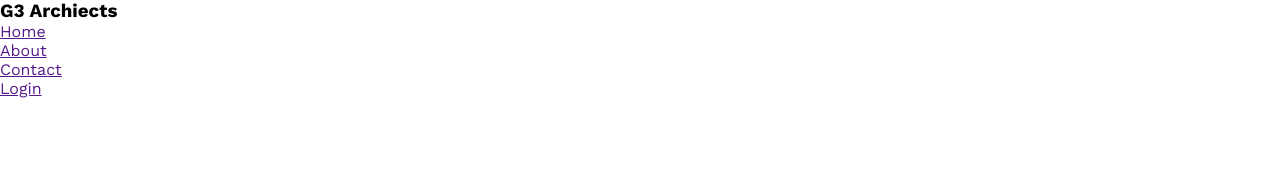
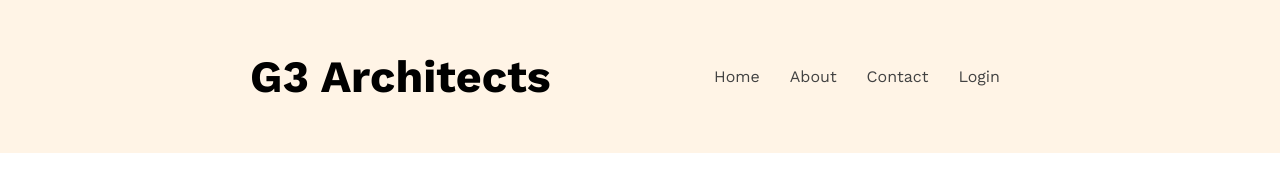
Before and after one commit to mihad-khadem/g3-arcitecht-project-web, a plain HTML site: page index.html in a window 1280 px wide. Drawn offline with nearby package versions, Linux system fonts and the light colour scheme.

Commit message:
Banner Section started

```diff
--- a/index.html
+++ b/index.html
@@ -3,7 +3,7 @@
 <head>
     <meta charset="UTF-8">
     <meta name="viewport" content="width=device-width, initial-scale=1.0">
-    <title>Arcitech Website</title>
+    <title>Architect Website</title>
 
     <!-- Google Font CDN Link  -->
     <link rel="preconnect" href="https://fonts.googleapis.com">
@@ -13,10 +13,10 @@
     <link rel="stylesheet" href="style.css">
 </head>
 <body>
-    <header>
+    <header >
         <!-- Nav Bar Section  -->
         <nav>
-            <h3>G3 Archiects</h3>
+            <h3 class="nav-title">G3 Architects</h3>
             <ul>
                 <li><a href="">Home</a></li>
                 <li><a href="">About</a></li>
@@ -24,6 +24,7 @@
                 <li><a href="">Login</a></li>
             </ul>
         </nav>
+        <!-- Banner Section  -->
     </header>
 
     <main>
--- a/style.css
+++ b/style.css
@@ -3,3 +3,31 @@
     padding: 0px;
     font-family: 'Work Sans', sans-serif;
 }
+
+/* Header Section  */
+header{
+    background-color: rgba(255, 144, 14, 0.10);
+    padding: 50px 250px;
+}
+nav{
+    display: flex;
+    justify-content: space-between;
+    align-items: center;
+}
+.nav-title{
+    font-size: 2.8rem;
+}
+nav > ul{
+    display: flex;
+    justify-content: ;
+}
+nav li {
+    list-style: none;
+    margin-right: 30px;
+    font-size: 500;
+    font-size: 1rem;
+}
+nav li a{
+    text-decoration: none;
+    color: #424242;
+}
```
